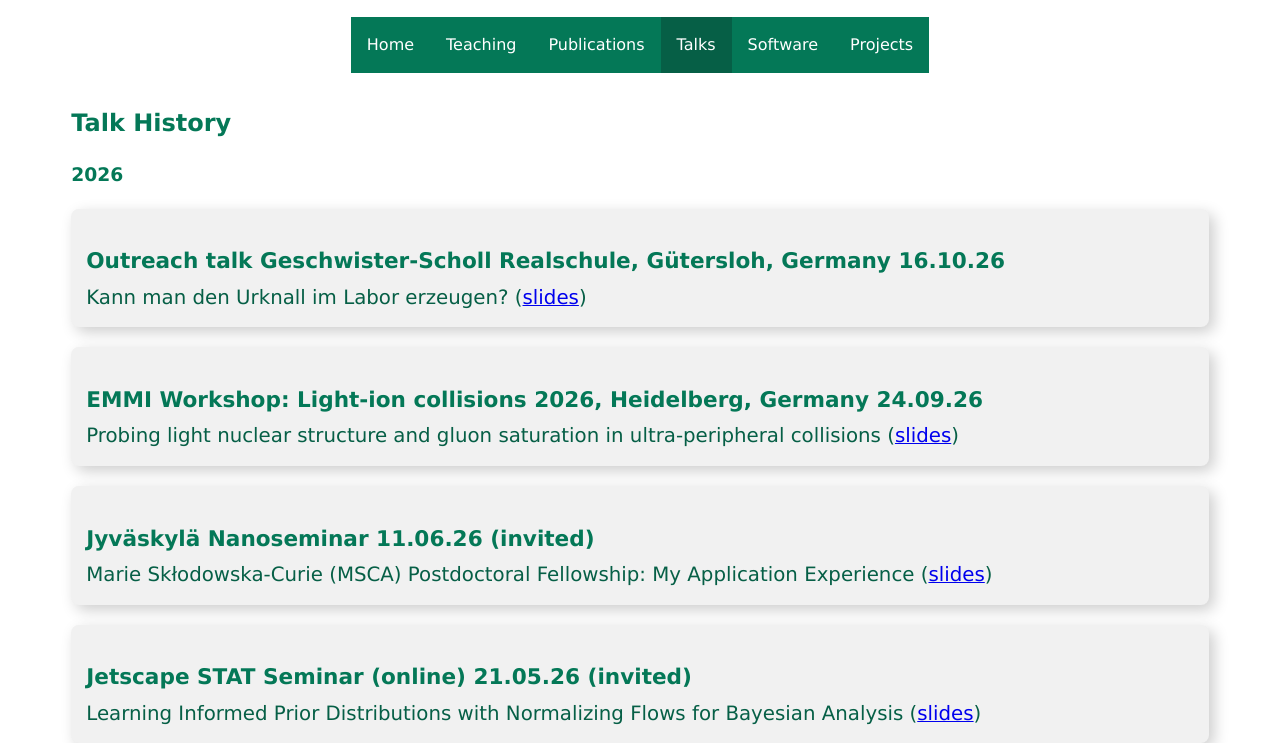
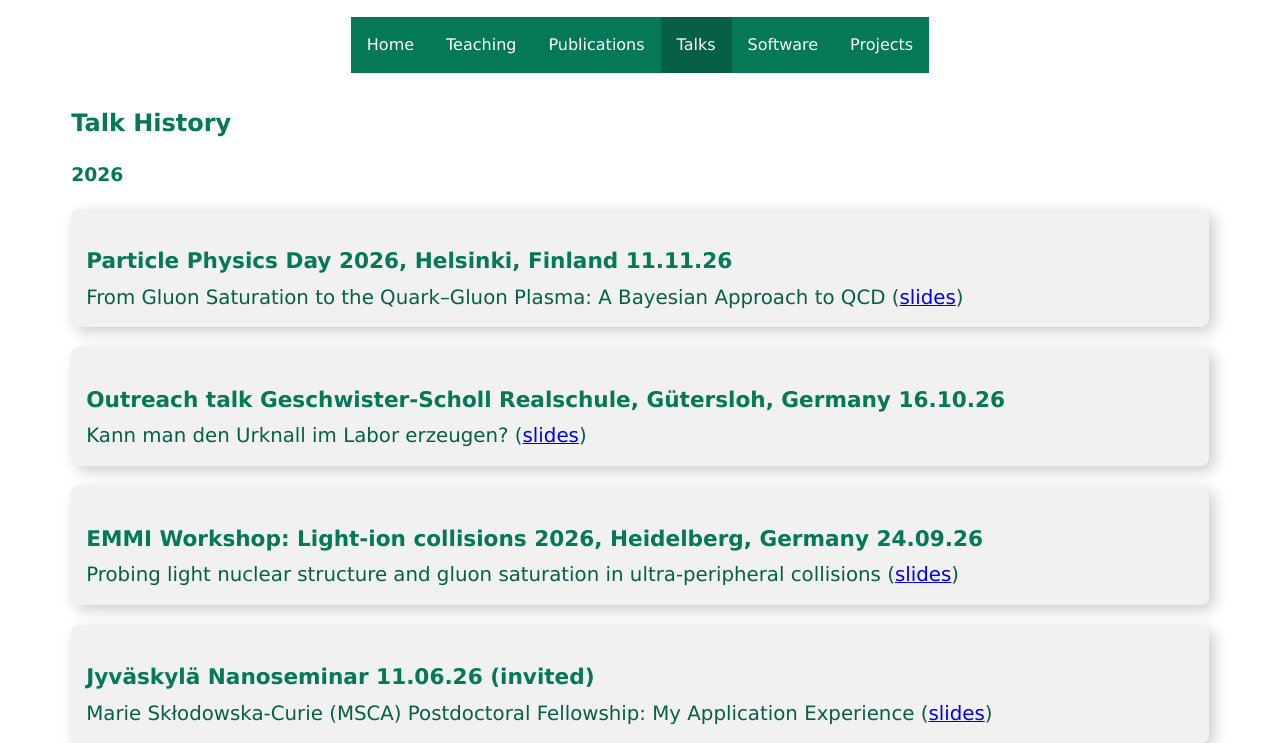
Before and after one commit to Hendrik1704/hendrik1704.github.io, a plain HTML site: page talks.html in a window 1280 px wide. Shown: the part 86-829 px from the top of the page. Drawn offline with Linux system fonts and the light colour scheme; no server answers.

Commit message:
Add new talk

```diff
--- a/talks.html
+++ b/talks.html
@@ -43,6 +43,11 @@
       <h2 class="text-green-700">Talk History</h2>
 
       <h3 class="text-green-700">2026</h3>
+      <div class="talkBox">
+        <h3 class="text-green-700">Particle Physics Day 2026, Helsinki, Finland 11.11.26</h3>
+        <p class="title text-green-800">From Gluon Saturation to the Quark–Gluon Plasma: A Bayesian Approach to QCD  (<a href="https://drive.google.com/file/d/1IkHK_-YlaNLNWmTzyVnsN_7pq0P5adPe/view?usp=sharing" target="_blank" rel="noopener">slides</a>)</p>
+      </div>
+
       <div class="talkBox">
         <h3 class="text-green-700">Outreach talk Geschwister-Scholl Realschule, Gütersloh, Germany 16.10.26</h3>
         <p class="title text-green-800">Kann man den Urknall im Labor erzeugen? (<a href="https://drive.google.com/file/d/1PslAkeHy7EO_o2-pTy6WFXOdB9MpYahh/view?usp=sharing" target="_blank" rel="noopener">slides</a>)</p>
```
